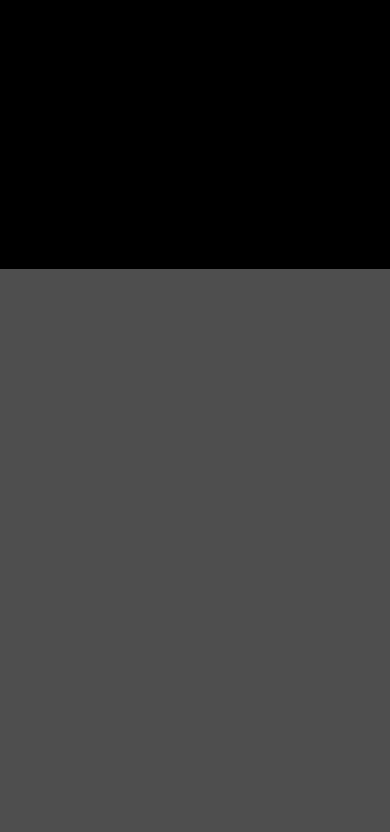
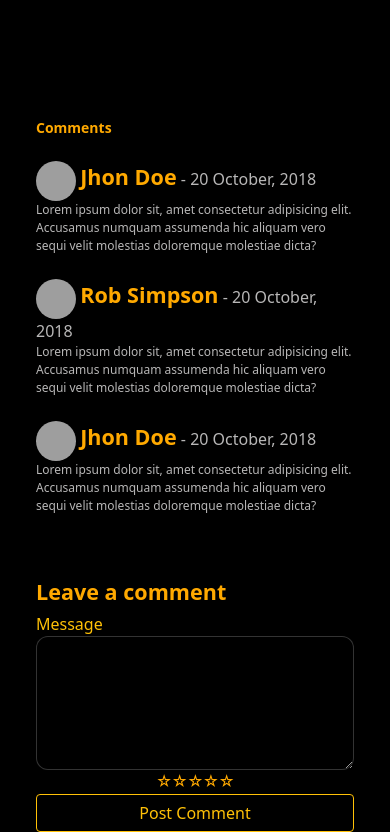
Before and after one commit to HajdukDusan/GetTickets.com, a web app: page /event.html in a window 390 px wide. Shown: the part 575-1407 px from the top of the page. Before the commit the page ends 844 px from the top, so only its background shows below. Run offline with its HTML, style and script files only (its server is not run), Linux system fonts and the light colour scheme; data that the repository does not hold is empty; grey boxes are pictures that could not be loaded.

Commit message:
Added comments and css styles

```diff
--- /dev/null
+++ b/TicketMaster/WebContent/event.css
@@ -0,0 +1,140 @@
+.rating {
+    display: flex;
+    flex-direction: row-reverse;
+    justify-content: center;
+}
+
+.rating>input {
+    display: none
+}
+
+.rating>label {
+    position: relative;
+    width: 1em;
+    font-size: 4vw;
+    color: #FFA900;
+    cursor: pointer
+}
+
+.rating>label::before {
+    content: "\2605";
+    position: absolute;
+    opacity: 0
+}
+
+.rating>label:hover:before,
+.rating>label:hover~label:before {
+    opacity: 1 !important
+}
+
+.rating>input:checked~label:before {
+    opacity: 1
+}
+
+.rating:hover>input:checked~label:before {
+    opacity: 0.4
+}
+
+body {
+    background: #222225;
+    color: white
+}
+
+@media only screen and (max-width: 600px) {
+    h1 {
+        font-size: 14px
+    }
+
+    p {
+        font-size: 12px
+    }
+}
+
+
+
+
+
+
+
+.navbar-nav {
+    width: 100%
+}
+
+@media(min-width:568px) {
+    .end {
+        margin-left: auto
+    }
+}
+
+@media(max-width:768px) {
+    #post {
+        width: 100%
+    }
+}
+
+#clicked {
+    padding-top: 1px;
+    padding-bottom: 1px;
+    width: 100%;
+    background-color: #ecb21f;
+    border-color: #a88734 #9c7e31 #846a29;
+    color: black;
+    border-width: 1px;
+    border-style: solid;
+    border-radius: 13px
+}
+
+#profile {
+    background-color: unset
+}
+
+body {
+    background-color: black
+}
+
+#nav-items li a,
+#profile {
+    text-decoration: none;
+    color: rgb(224, 219, 219);
+    background-color: black
+}
+
+
+.comment h4,
+.comment span,
+.darker h4,
+.darker span {
+    display: inline
+}
+
+.comment p,
+.comment span,
+.darker p,
+.darker span {
+    color: rgb(184, 183, 183)
+}
+
+h1,
+h4 {
+    color: white;
+    font-weight: bold;
+    text-align: left;
+}
+
+p {
+    text-align: left;
+}
+
+#align-form {
+    margin-top: 20px
+}
+
+.form-group p a {
+    color: white
+}
+
+.form-group input,
+.form-group textarea {
+    background-color: black;
+    border-radius: 12px;
+}
--- a/TicketMaster/WebContent/event.html
+++ b/TicketMaster/WebContent/event.html
@@ -4,13 +4,30 @@
     <meta charset="UTF-8">
     <meta name="viewport" content="width=device-width, initial-scale=1.0">
 
-    <!-- Import Bootstrap-->
+    <!-- Import Bootstrap -->
     <link rel="stylesheet" href="css/bootstrap.css">
+
+    <!-- Import event.css -->
+    <link rel="stylesheet" type="text/css" href="event.css" />
+    <link rel="stylesheet" type="text/css" href="main.css" />
+
+    <!-- Import JavaScript Files-->
+    <script src="jquery-3.3.1.min.js"></script>
+    <script src="event.js"></script>
+
+
+    <!-- Font Awesome Icon Library -->
+    <link rel="stylesheet" href="https://cdnjs.cloudflare.com/ajax/libs/font-awesome/4.7.0/css/font-awesome.min.css">
 
 
     <title>Event</title>
 
 
+    <style>
+        .checked {
+          color: #FFA900;
+        }
+    </style>
 
 </head>
 <body class="text-white container-lg" style="background-color:black;">
@@ -19,7 +36,7 @@
     <a href="main.html">
         <button type="button" class="btn btn-outline-warning">Home</button>
     </a>
-    <!-- Navbar -->
+
 
     <!-- Background image -->
     <div class="bg-image "
@@ -46,9 +63,73 @@
 
     <!-- Event Description -->
     <div class="container-md d-flex flex-row">
-        <h5 class="container-md mb-3 float-start">
+        <h5 class="container-md mb-3 float-start text-warning">
             Rave in the undergrounds of Novi Sad.
         </h5>
     </div>
+
+
+
+
+
+
+
+
+
+    <br><br><br><br><br>
+
+    <!-- Comment Section -->
+    <section class="container-md d-flex flex-row">
+        <div class="container-md">
+            <div class="row">
+                <div class="col-sm-5 col-md-6 col-12 pb-4">
+                    <h1>Comments</h1>
+
+                    <div class="comment mt-4 text-justify float-left"> <img src="https://i.imgur.com/yTFUilP.jpg" alt="" class="rounded-circle" width="40" height="40">
+                        <h4>Jhon Doe</h4> <span>- 20 October, 2018</span> <br>
+                        <p> Lorem ipsum dolor sit, amet consectetur adipisicing elit. Accusamus numquam assumenda hic aliquam vero sequi velit molestias doloremque molestiae dicta?</p>
+                    </div>
+
+                    <div class="text-justify darker mt-4 float-right"> <img src="https://i.imgur.com/CFpa3nK.jpg" alt="" class="rounded-circle" width="40" height="40">
+                        <h4>Rob Simpson</h4> <span>- 20 October, 2018</span> <br>
+                        <p>Lorem ipsum dolor sit, amet consectetur adipisicing elit. Accusamus numquam assumenda hic aliquam vero sequi velit molestias doloremque molestiae dicta?</p>
+                    </div>
+
+                    <div class="comment mt-4 text-justify"> <img src="https://i.imgur.com/yTFUilP.jpg" alt="" class="rounded-circle" width="40" height="40">
+                        <h4>Jhon Doe</h4> <span>- 20 October, 2018</span> <br>
+                        <p>Lorem ipsum dolor sit, amet consectetur adipisicing elit. Accusamus numquam assumenda hic aliquam vero sequi velit molestias doloremque molestiae dicta?</p>
+                    </div>
+
+                </div>
+
+
+
+                <!-- Add Comment Section-->
+                <div class="col-lg-4 col-md-5 col-sm-4 offset-md-1 offset-sm-1 col-12 mt-4">
+                    <form id="algin-form">
+
+                        <div class="form-group">
+                            <h4>Leave a comment</h4> <label for="message" class="text-warning">Message</label> <textarea name="msg" id="" msg cols="30" rows="5" class="form-control btn-outline-warning" style="background-color: black;"></textarea>
+                        </div>
+
+                        <!-- Rating Stars-->
+                        <div class="rating"> <input type="radio" name="rating" value="5" id="5"><label for="5">☆</label> <input type="radio" name="rating" value="4" id="4"><label for="4">☆</label> <input type="radio" name="rating" value="3" id="3"><label for="3">☆</label> <input type="radio" name="rating" value="2" id="2"><label for="2">☆</label> <input type="radio" name="rating" value="1" id="1"><label for="1">☆</label>
+                        </div>
+
+                        <button type="button" id="post" class="btn btn-outline-warning">Post Comment</button>
+
+                    </form>
+                </div>
+            </div>
+        </div>
+    </section>
+
+
+
+
+
+
+
+
 </body>
 </html>
--- /dev/null
+++ b/TicketMaster/WebContent/main.css
@@ -0,0 +1,80 @@
+#clicked {
+    padding-top: 1px;
+    padding-bottom: 1px;
+    width: 100%;
+    background-color: #ecb21f;
+    border-color: #a88734 #9c7e31 #846a29;
+    color: black;
+    border-width: 1px;
+    border-style: solid;
+    border-radius: 13px
+}
+
+#profile {
+    background-color: unset
+}
+
+body {
+    background-color: black
+}
+
+#nav-items li a,
+#profile {
+    text-decoration: none;
+    color: rgb(224, 219, 219);
+    background-color: black
+}
+
+
+.comment h4,
+.comment span,
+.darker h4,
+.darker span {
+    display: inline
+}
+
+.comment p,
+.comment span,
+.darker p,
+.darker span {
+    color: rgb(184, 183, 183)
+}
+
+h1,
+h4 {
+    color: #FFA900;
+    font-weight: bold;
+}
+
+p {
+    text-align: left;
+}
+
+#align-form {
+    margin-top: 20px
+}
+
+.form-group p a {
+    color: white
+}
+
+.form-group input,
+.form-group textarea {
+    background-color: black;
+    border-radius: 12px;
+}
+
+.card {
+    background-color: rgba(0, 0, 0, 1) !important;
+    border: 1px solid rgba(255, 255, 255, 0.2) !important;
+}
+
+.card:hover{
+    background-color: #FFA900 !important;
+}
+
+#search, input, .form-control{
+    background-color: black !important;
+    border: 1px solid rgba(255, 255, 255, 0.2) !important;
+    color: #FFA900 !important;
+}
```
Also changed, not shown: TicketMaster/WebContent/login.html (+9 -4 lines), TicketMaster/WebContent/main.html (+10 -33 lines), TicketMaster/WebContent/registration.html (+14 -10 lines), TicketMaster/WebContent/event.js (added), TicketMaster/WebContent/login.css (added).
